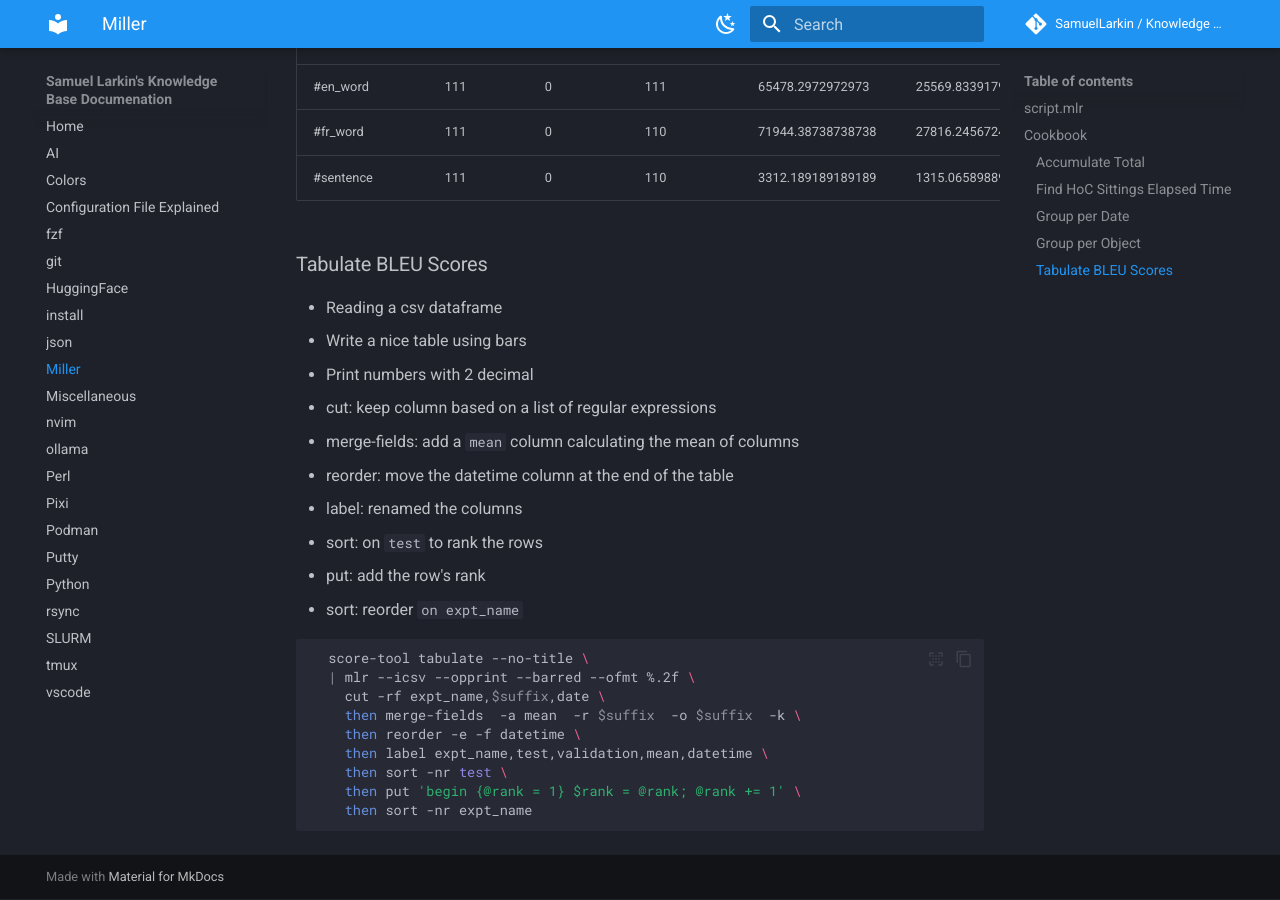
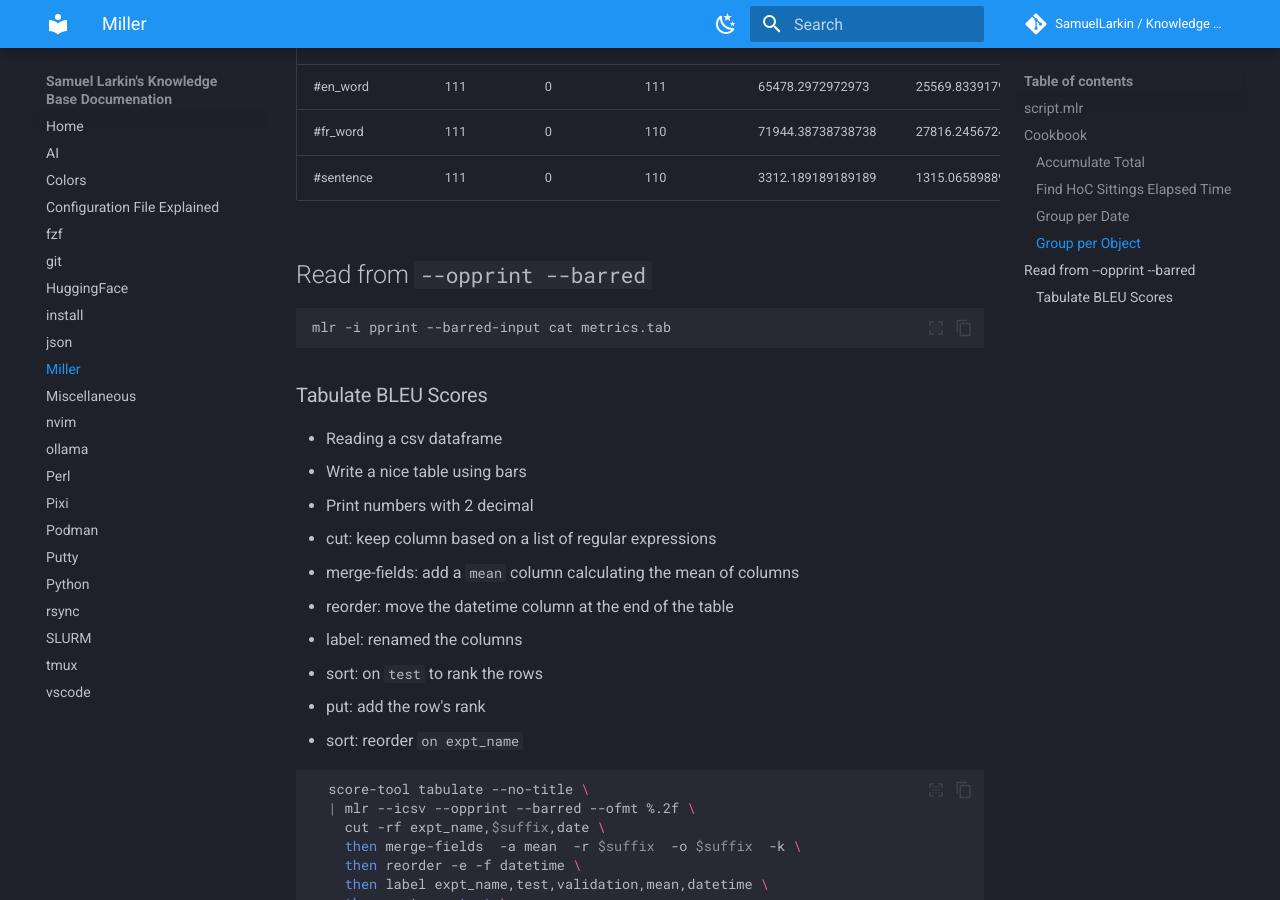
Before and after one commit to SamuelLarkin/kb, an MkDocs documentation site: the page built from docs/miller.md, in a window 1280 px wide and 900 px high, scrolled down 3504 px. Built offline with MkDocs 1.6.1 and Material for MkDocs 9.7.7, drawn with Linux system fonts in a browser that asks for light colours; comment, search, counter and statistics services are not loaded; the version menu is left out.

Commit message:
docs(mlr): read from --opprint --barred

````diff
--- a/docs/miller.md
+++ b/docs/miller.md
@@ -172,6 +172,12 @@
 | #fr_word           | 111   | 0          | 110            | 71944.38738738738  | 27816.245672487912 | 25521 | 76163  | 142068 |
 | #sentence          | 111   | 0          | 110            | 3312.189189189189  | 1315.06589889158   | 1147  | 3502   | 6588   |
 
+## Read from `--opprint --barred`
+
+```sh
+mlr -i pprint --barred-input cat metrics.tab
+```
+
 ### Tabulate BLEU Scores
 
 - Reading a csv dataframe
````
